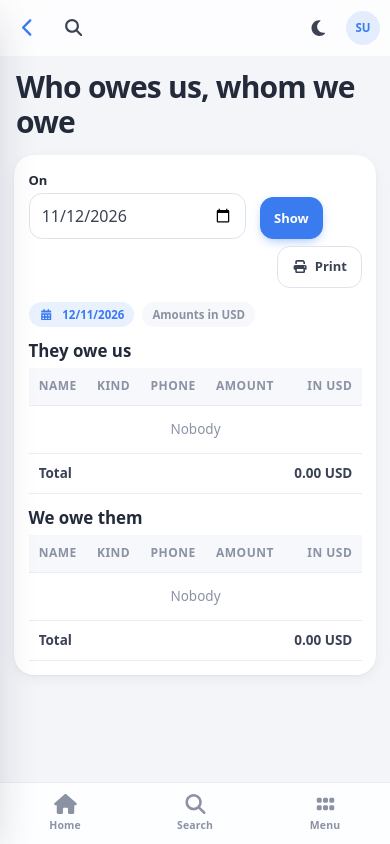
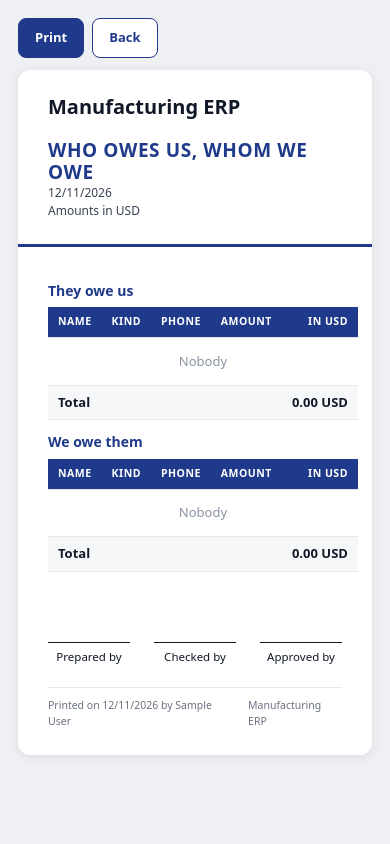
Before and after one commit to fidatech/manufacturing-erp, a Laravel app: page /reports/balances?print=1 in a window 390 px wide. Run offline with Laravel 12, Linux system fonts and the light colour scheme; a user stored in the database is signed in; data comes from the database, SQL or seed files in the repository; tables that the repository leaves empty hold one stand-in row (values such as "Sample post"); parts of the project's set-up code (start-up, migrations or seed data) failed here and were passed over; some libraries are stand-ins or nearby versions.

Commit message:
Printable papers for every report, with the company logo
The Print button of a report opens the same report as a clean paper
(?print=1): logo, company name, phone and address, the report's name
and dates, the figures, signature lines and a print stamp.

Co-Authored-By: Claude Fable 5.2 <noreply@anthropic.com>
Claude-Session: https://claude.ai/code/session_01V7PhGHDYFPvTbYWTFcXCLD

```diff
--- /dev/null
+++ b/resources/views/layouts/print.blade.php
@@ -0,0 +1,105 @@
+{{--
+    A report as a clean paper with the company logo: no menu, no buttons, ready for the printer or "Save as PDF".
+    A screen becomes printable by extending this layout instead of layouts.app when the address has ?print=1.
+    The section "doc" holds the name of the paper and its dates (top right).
+--}}
+@php
+    $rtl = text_dir() === 'rtl';
+    $company = ($rtl ? setting('company_name_local') : null) ?: (setting('company_name') ?: config('app.name'));
+    $other = $rtl ? setting('company_name') : setting('company_name_local');
+    $logo = \App\Http\Controllers\Setup\CompanyController::logoDataUri();
+    $contact = array_filter([setting('company_phone'), setting('company_email')]);
+@endphp
+<!DOCTYPE html>
+<html lang="{{ app()->getLocale() }}" dir="{{ text_dir() }}" data-bs-theme="light">
+<head>
+<meta charset="utf-8">
+<meta name="viewport" content="width=device-width, initial-scale=1">
+<meta name="robots" content="noindex, nofollow">
+<title>{{ $title ?? __('Report') }} | {{ $company }}</title>
+<link rel="stylesheet" href="{{ asset_v($rtl ? 'css/app.rtl.css' : 'css/app.css') }}">
+<style>
+:root{--paper-accent:#1f3a8a;--paper-line:#e5e7eb;--paper-soft:#f6f7f9}
+body{margin:0;padding:18px;background:#eef0f3;color:#111827;font-size:13px;-webkit-print-color-adjust:exact;print-color-adjust:exact}
+.paper-bar{max-width:860px;margin:0 auto 12px;display:flex;gap:8px}
+.paper-bar button,.paper-bar a{font:inherit;font-weight:600;padding:9px 16px;border:1px solid var(--paper-accent);border-radius:8px;background:var(--paper-accent);color:#fff;text-decoration:none;cursor:pointer}
+.paper-bar a{background:#fff;color:var(--paper-accent)}
+.paper{max-width:860px;margin:0 auto;background:#fff;border-radius:12px;box-shadow:0 2px 12px rgba(0,0,0,.08);overflow:hidden}
+.paper-head{display:flex;justify-content:space-between;align-items:center;gap:20px;padding:24px 30px;border-bottom:3px solid var(--paper-accent)}
+.paper-brand{display:flex;align-items:center;gap:16px;min-width:0}
+.paper-brand img{max-height:70px;max-width:230px;object-fit:contain}
+.paper-brand h1{margin:0;font-size:20px;line-height:1.25;font-weight:800;color:#111827}
+.paper-alt{display:inline-block;font-size:14px;font-weight:600;color:#374151}
+.paper-small{font-size:11.5px;color:#6b7280}
+.paper-doc{text-align:end;flex-shrink:0;font-size:12px;color:#374151}
+.paper-doc h2{margin:0;font-size:19px;font-weight:800;letter-spacing:.6px;text-transform:uppercase;color:var(--paper-accent)}
+.paper-body{padding:22px 30px 26px}
+.paper-body .page-header,.paper-body .no-print,.paper-body .letterhead,.paper-body .report-strip{display:none!important}
+.paper-body .card{border:0;box-shadow:none;background:none;margin:0}
+.paper-body .card-body{padding:0}
+.paper-body a{color:inherit;text-decoration:none}
+.paper-body h5{margin:18px 0 8px;font-size:14px;font-weight:800;color:var(--paper-accent)}
+.paper-body .table{margin-bottom:14px;font-variant-numeric:tabular-nums;color:#111827}
+.paper-body .table>:not(caption)>*>*{padding:7px 10px;border-bottom:1px solid var(--paper-line);background:none;color:inherit}
+.paper-body .table thead th{background:var(--paper-accent);color:#fff;font-size:10.5px;font-weight:700;letter-spacing:.5px;text-transform:uppercase;white-space:nowrap}
+.paper-body .table .table-light>*{background:var(--paper-soft);font-weight:800;color:var(--paper-accent)}
+.paper-body .table tr.fw-bold>*{background:var(--paper-soft);border-top:1px solid #111827}
+.paper-body .table thead{display:table-header-group}
+.paper-body .table tr{break-inside:avoid}
+.paper-body .form-text{font-size:11px;color:#6b7280}
+.paper-sign{display:flex;justify-content:space-between;gap:24px;margin-top:56px;break-inside:avoid}
+.paper-sign div{flex:1;max-width:210px;border-top:1px solid #111827;padding-top:5px;text-align:center;font-size:11.5px}
+.paper-foot{margin-top:22px;padding-top:10px;border-top:1px solid var(--paper-line);display:flex;justify-content:space-between;gap:12px;font-size:10.5px;color:#6b7280}
+@page{size:A4;margin:10mm}
+@media print{body{background:#fff;padding:0}.paper-bar{display:none}.paper{max-width:none;border-radius:0;box-shadow:none}.paper-head{padding:0 4px 14px}.paper-body{padding:16px 4px 0}}
+@media (max-width:600px){.paper-head{flex-direction:column;align-items:flex-start}.paper-doc{text-align:start}}
+</style>
+</head>
+<body>
+<div class="paper-bar">
+    <button type="button" onclick="window.print()">{{ __('Print') }}</button>
+    <a href="{{ request()->fullUrlWithoutQuery(['print']) }}">{{ __('Back') }}</a>
+</div>
+<div class="paper">
+    <div class="paper-head">
+        <div class="paper-brand">
+            @if ($logo)
+                <img src="{{ $logo }}" alt="">
+            @endif
+            <div>
+                <h1>{{ $company }}</h1>
+                @if ($other && $other !== $company)
+                    <div class="paper-alt" dir="auto">{{ $other }}</div>
+                @endif
+                @if ($contact)
+                    <div class="paper-small" dir="ltr">{{ implode(' · ', $contact) }}</div>
+                @endif
+                @if (setting('company_address'))
+                    <div class="paper-small">{{ setting('company_address') }}</div>
+                @endif
+            </div>
+        </div>
+        <div class="paper-doc">
+            @hasSection('doc')
+                @yield('doc')
+            @else
+                <h2>{{ $title ?? __('Report') }}</h2>
+            @endif
+        </div>
+    </div>
+    <div class="paper-body">
+        @yield('content')
+
+        <div class="paper-sign">
+            <div>{{ __('Prepared by') }}</div>
+            <div>{{ __('Checked by') }}</div>
+            <div>{{ __('Approved by') }}</div>
+        </div>
+        <div class="paper-foot">
+            <span>{{ __('Printed on :date by :user', ['date' => fmt_date(today_iso()), 'user' => auth()->user()->name]) }}</span>
+            <span>{{ $company }}</span>
+        </div>
+    </div>
+</div>
+</body>
+</html>
--- a/resources/views/reports/balance.blade.php
+++ b/resources/views/reports/balance.blade.php
@@ -1,4 +1,4 @@
-@extends('layouts.app', ['title' => __('Balance sheet')])
+@extends(request()->boolean('print') ? 'layouts.print' : 'layouts.app', ['title' => __('Balance sheet')])
 
 @php
     $titles = ['asset' => __('What the company has'), 'liability' => __('What the company owes'), 'equity' => __('What belongs to the owners')];
--- a/resources/views/reports/balances.blade.php
+++ b/resources/views/reports/balances.blade.php
@@ -1,4 +1,4 @@
-@extends('layouts.app', ['title' => __('Who owes us, whom we owe')])
+@extends(request()->boolean('print') ? 'layouts.print' : 'layouts.app', ['title' => __('Who owes us, whom we owe')])
 
 @section('content')
 <x-page-header :title="__('Who owes us, whom we owe')" icon="scale-balanced" :crumbs="[[__('Reports'), route('reports.index')], [__('Balances')]]" />
--- a/resources/views/reports/cash.blade.php
+++ b/resources/views/reports/cash.blade.php
@@ -1,4 +1,4 @@
-@extends('layouts.app', ['title' => __('Cash flow')])
+@extends(request()->boolean('print') ? 'layouts.print' : 'layouts.app', ['title' => __('Cash flow')])
 
 @section('content')
 <x-page-header :title="__('Cash flow')" icon="money-bill-wave" :crumbs="[[__('Reports'), route('reports.index')], [__('Cash flow')]]" />
--- a/resources/views/reports/filter.blade.php
+++ b/resources/views/reports/filter.blade.php
@@ -1,12 +1,19 @@
 {{--
-    Top of a report: company heading for the printed paper, the dates, and the print button.
+    Top of a report: the dates and the print button on the screen;
+    on the printed paper (?print=1) only the name of the report and its dates, beside the company logo.
     $range = true for from/to, false for a single "on" date.
 --}}
 @php
     $reportPeriod = ($range ?? true) ? fmt_date($from).' – '.fmt_date($to) : fmt_date($to);
     $reportTitle = $heading ?? ($title ?? __('Report'));
 @endphp
-@include('statement.letterhead', ['heading' => $reportTitle, 'period' => $reportPeriod, 'note' => __('Amounts in :base', ['base' => $base])])
+@if (request()->boolean('print'))
+    @section('doc')
+        <h2>{{ $reportTitle }}</h2>
+        <div>{{ $reportPeriod }}</div>
+        <div>{{ __('Amounts in :base', ['base' => $base]) }}</div>
+    @endsection
+@else
     <form method="GET" class="row g-2 align-items-end mb-3 no-print">
         @if ($range ?? true)
             @include('partials.date-filter')
@@ -17,9 +24,10 @@
             </div>
         @endif
         <div class="col-auto"><button class="btn btn-primary" type="submit">{{ __('Show') }}</button></div>
-    <div class="col-auto ms-auto"><button type="button" class="btn btn-outline-soft" onclick="window.print()"><x-icon name="print" class="me-1" /> {{ __('Print') }}</button></div>
+        <div class="col-auto ms-auto"><a class="btn btn-outline-soft" href="{{ request()->fullUrlWithQuery(['print' => 1]) }}" target="_blank" rel="noopener"><x-icon name="print" class="me-1" /> {{ __('Print') }}</a></div>
     </form>
     <div class="report-strip no-print">
         <span class="badge-soft primary"><x-icon name="calendar-days" class="me-1" />{{ $reportPeriod }}</span>
         <span class="badge-soft secondary">{{ __('Amounts in :base', ['base' => $base]) }}</span>
     </div>
+@endif
--- a/resources/views/reports/parties.blade.php
+++ b/resources/views/reports/parties.blade.php
@@ -1,4 +1,4 @@
-@extends('layouts.app', ['title' => $title])
+@extends(request()->boolean('print') ? 'layouts.print' : 'layouts.app', ['title' => $title])
 
 @section('content')
 <x-page-header :title="$title" icon="users" :crumbs="[[__('Reports'), route('reports.index')], [$title]]" />
--- a/resources/views/reports/profit.blade.php
+++ b/resources/views/reports/profit.blade.php
@@ -1,4 +1,4 @@
-@extends('layouts.app', ['title' => __('Profit and loss')])
+@extends(request()->boolean('print') ? 'layouts.print' : 'layouts.app', ['title' => __('Profit and loss')])
 
 @section('content')
 <x-page-header :title="__('Profit and loss')" icon="chart-line" :crumbs="[[__('Reports'), route('reports.index')], [__('Profit and loss')]]" />
--- a/resources/views/reports/purchases.blade.php
+++ b/resources/views/reports/purchases.blade.php
@@ -1,4 +1,4 @@
-@extends('layouts.app', ['title' => __('Purchases report')])
+@extends(request()->boolean('print') ? 'layouts.print' : 'layouts.app', ['title' => __('Purchases report')])
 
 @section('content')
 <x-page-header :title="__('Purchases report')" icon="cart-flatbed" :crumbs="[[__('Reports'), route('reports.index')], [__('Purchases report')]]" />
--- a/resources/views/reports/sales.blade.php
+++ b/resources/views/reports/sales.blade.php
@@ -1,4 +1,4 @@
-@extends('layouts.app', ['title' => __('Sales report')])
+@extends(request()->boolean('print') ? 'layouts.print' : 'layouts.app', ['title' => __('Sales report')])
 
 @section('content')
 <x-page-header :title="__('Sales report')" icon="file-invoice-dollar" :crumbs="[[__('Reports'), route('reports.index')], [__('Sales report')]]" />
--- a/resources/views/reports/trial.blade.php
+++ b/resources/views/reports/trial.blade.php
@@ -1,4 +1,4 @@
-@extends('layouts.app', ['title' => __('Trial balance')])
+@extends(request()->boolean('print') ? 'layouts.print' : 'layouts.app', ['title' => __('Trial balance')])
 
 @section('content')
 <x-page-header :title="__('Trial balance')" icon="list-check" :crumbs="[[__('Reports'), route('reports.index')], [__('Trial balance')]]" />
```
Also changed, not shown: tests/Feature/FinanceTest.php (+10 -0 lines). Lines whose indentation alone changed are shown as unchanged.
